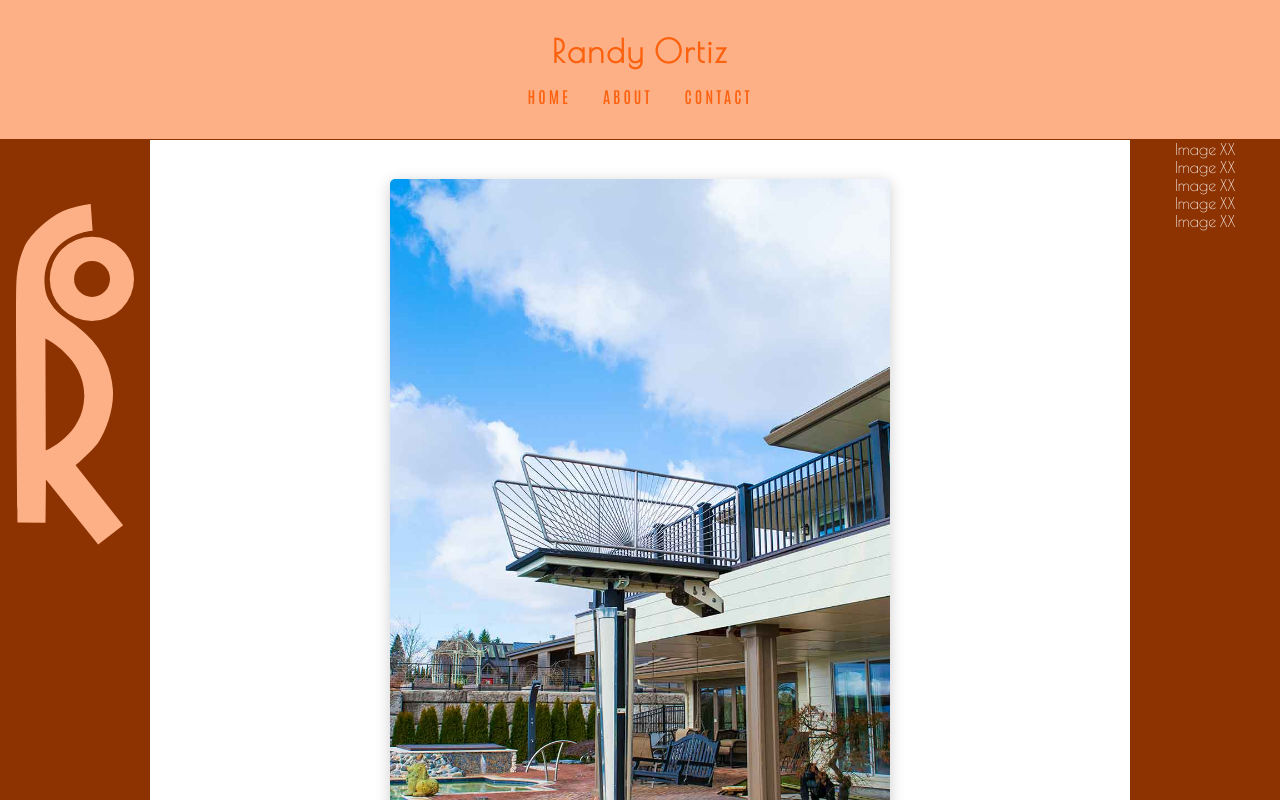
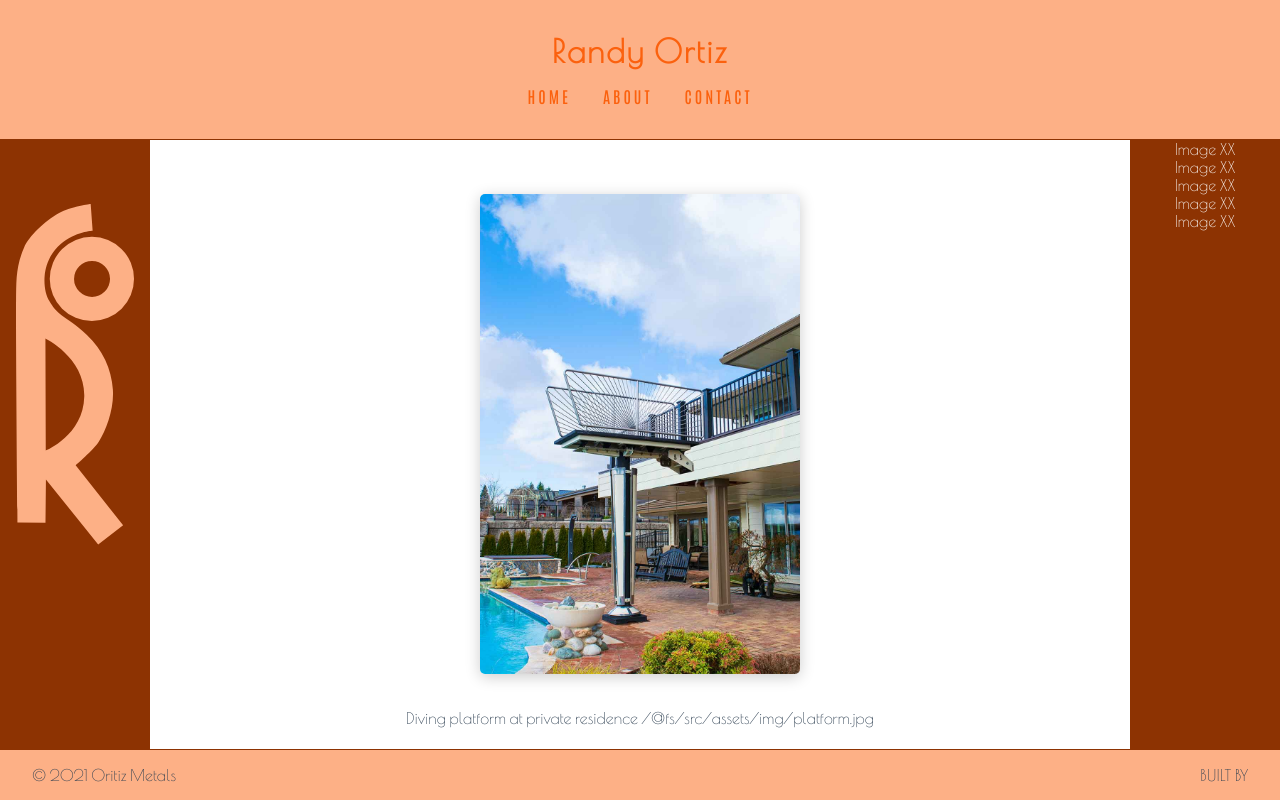
Before and after one commit to kdjordan/ortiz, a Vue app: page / in a window 1280 px wide. Shown: the top 800 px of the page. Built offline with nearby package versions, Linux system fonts and the light colour scheme; a web font is replaced by a local one.

Commit message:
fixed repsonsive height with calc fn

```diff
--- a/src/views/Home.vue
+++ b/src/views/Home.vue
@@ -4,14 +4,16 @@
     <div class="home__left">
       <Logo />
     </div>
-    <div class="home__center">
-      <img :src="`${getCurrentImage.link}`" alt="" class="full-image">
-      <div class="home__center--desc">
+    <figure>
+      <div class="img-wrap">
+        <img :src="`${getCurrentImage.link}`" alt="" class="full-image">
+      </div>
+      <figcaption class="home__center--desc">
         {{getCurrentImage.desc}}
         {{getCurrentImage.link}}
 
-      </div>
-    </div>
+      </figcaption>
+    </figure>
     <div class="home__right">
       <ul>
         <li>Image XX</li>
@@ -62,25 +64,39 @@ export default {
     background: var(--saddle-brown);
     padding: 1rem;
 
-    & .svg{
+    & .svg {
       margin-top: 3rem;
       background: var(--saddle-brown);
     }
   }
 
-  &__center {
+  figure {
     flex: 2;
-    height: 90%;
+
+    & .img-wrap  {
+      padding: 2rem;
+      // border: 1px solid red;
+      width: 100%;
+      height: auto;
+      // overflow: hidden;
+    }
 
     & .full-image {
-      width: 100%;
-      height: 100%;
-      height: auto;
-      max-width: 500px;
-      line-height: 1;
+          width: auto;
+          max-width: 100%;
+          height: auto;
+          max-height: calc(100vh - 20rem);
+          min-height: 20rem;
+          object-fit: cover;
+          // display: block;
+      // max-width: 100%;
+      // height: 100%;
+      // max-height: 500px;
+      line-height: 0;
       border-radius: 5px;
       box-shadow: 0px 3px 15px rgba(0,0,0,0.2);
     }
+
   }
 
   &__right {
```
